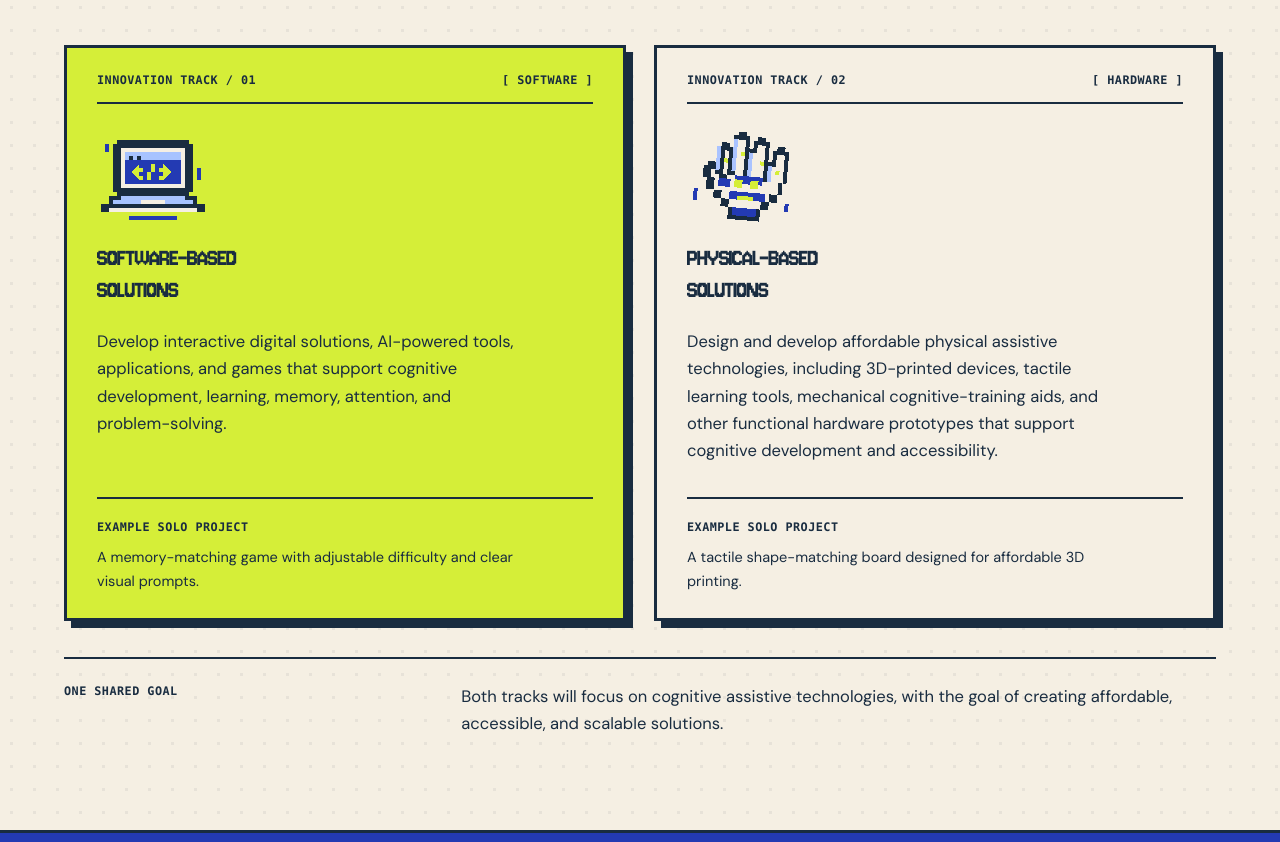
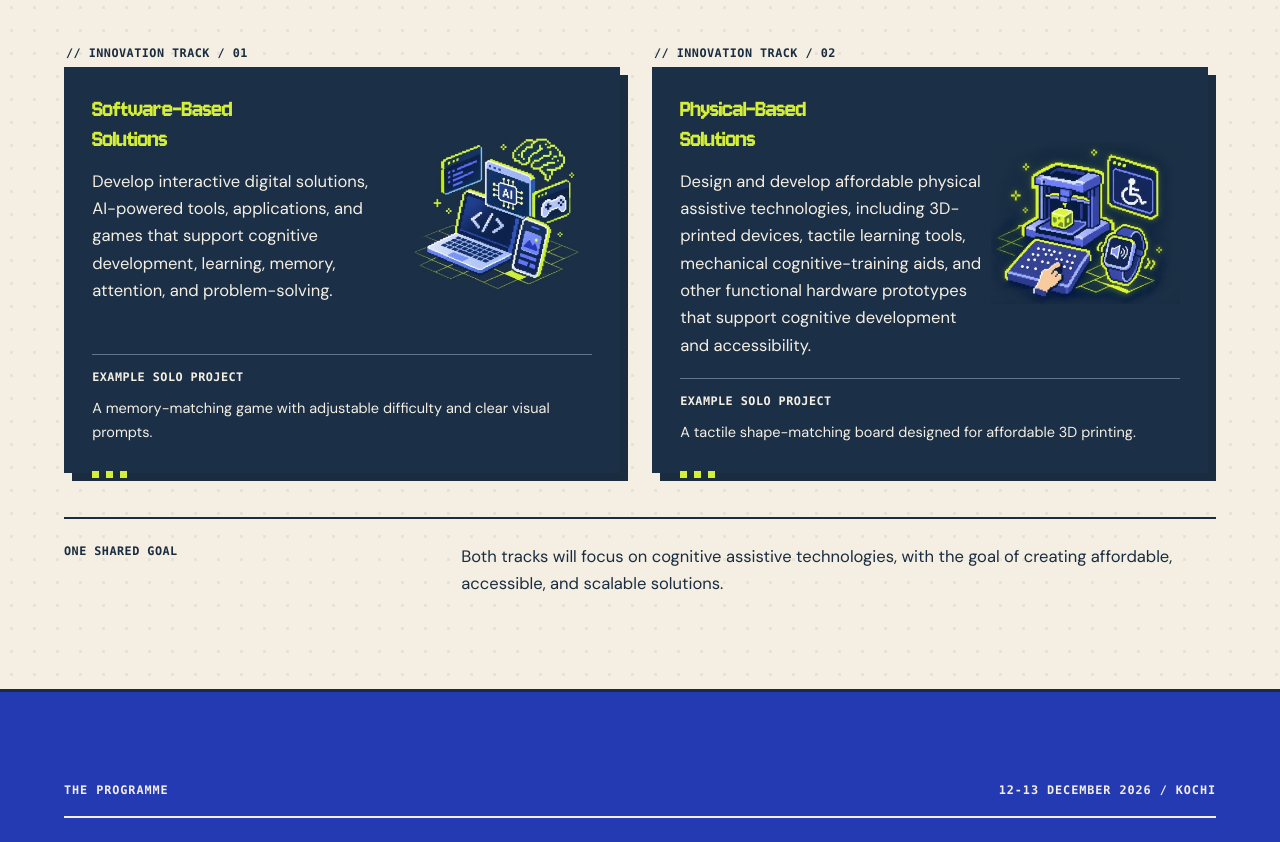
Before and after one commit to robinfrancis186/cognicraft, a plain HTML site: page index.html in a window 1280 px wide. Shown: the part 1258-2100 px from the top of the page. Drawn offline with Linux system fonts and the light colour scheme.

Commit message:
Match the innovation track cards to their posters

```diff
--- a/index.html
+++ b/index.html
@@ -316,45 +316,17 @@
               </p>
             </div>
           </div>
-          <div class="arc-track-grid">
+          <div class="arc-track-grid" id="tracks">
             <article class="arc-track arc-track-software">
-              <div class="arc-track-top">
-                <span>INNOVATION TRACK / 01</span
-                ><span aria-hidden="true">[ SOFTWARE ]</span>
-              </div>
-              <svg
-                class="arc-pixel-art"
-                viewBox="0 0 112 88"
-                fill="none"
-                aria-hidden="true"
-                shape-rendering="crispEdges"
-              >
-                <path
-                  d="M20 8h72v4h4v48h-4v4h8v8h8v8H4v-8h8v-8h8v-4h-4V12h4Z"
-                  fill="var(--ink)"
-                />
-                <path d="M24 16h64v40H24Z" fill="var(--paper)" />
-                <path d="M28 20h56v32H28Z" fill="var(--cobalt)" />
-                <path d="M28 20h56v8H28Z" fill="#A7C3FF" />
-                <path d="M32 24h4v4h-4Zm8 0h4v4h-4Z" fill="var(--ink)" />
-                <path
-                  d="m42 32-8 8 8 8h4v-4h-4v-4h4v-4h-4Zm24 0 8 8-8 8h-4v-4h4v-4h-4v-4h4ZM54 32h4v8h-4v8h-4v-8h4Z"
-                  fill="var(--lime)"
-                />
-                <path d="M24 64h64v4h8v4H16v-4h8Z" fill="#A7C3FF" />
-                <path d="M44 68h24v4H44Z" fill="var(--paper)" />
-                <path d="M12 76h88v4H12Z" fill="var(--paper)" />
-                <path
-                  d="M8 12h4v8H8ZM100 36h4v12h-4ZM32 84h48v4H32Z"
-                  fill="var(--cobalt)"
-                />
-              </svg>
+              <div class="arc-track-top">// INNOVATION TRACK / 01</div>
+              <div class="arc-track-panel">
                 <h3>Software-Based<br />Solutions</h3>
                 <p>
                   Develop interactive digital solutions, AI-powered tools,
                   applications, and games that support cognitive development,
                   learning, memory, attention, and problem-solving.
                 </p>
+                <img class="arc-track-art" src="assets/track-software.webp" width="350" height="320" loading="lazy" alt="" />
                 <div class="arc-track-example">
                   <span>EXAMPLE SOLO PROJECT</span>
                   <p>
@@ -362,41 +334,11 @@
                     visual prompts.
                   </p>
                 </div>
+              </div>
             </article>
             <article class="arc-track arc-track-devices">
-              <div class="arc-track-top">
-                <span>INNOVATION TRACK / 02</span
-                ><span aria-hidden="true">[ HARDWARE ]</span>
-              </div>
-              <svg
-                class="arc-pixel-art"
-                viewBox="0 0 112 88"
-                fill="none"
-                aria-hidden="true"
-                shape-rendering="crispEdges"
-              >
-                <path
-                  d="M28 40V16h4v-4h8v4h4V4h4V0h8v4h4v12h4V8h4V4h8v4h4v20h4V16h4v-4h8v4h4v32h-4v12h-4v8h-8v8h-8v12H44V76h-8v-8h-8v-8h-8V48h-4V36h4v-4h8Z"
-                  fill="var(--ink)"
-                />
-                <path
-                  d="M36 20h4v24h8V8h8v36h8V20h4v-8h8v36h8V32h4V20h8v28h-4v12h-8v8h-8v8H44v-8h-8v-8h-8V48h-4V40h4v4h4v4h8v-4h-4Z"
-                  fill="var(--paper)"
-                />
-                <path
-                  d="M32 48h12v8H32ZM48 44h28v8H48ZM44 60h36v8H44ZM48 76h24v8H48Z"
-                  fill="var(--cobalt)"
-                />
-                <path
-                  d="M48 48h8v8h-8Zm16 0h8v8h-8ZM52 64h16v4H52ZM36 28h4v4h-4ZM52 20h4v4h-4ZM72 28h4v4h-4ZM88 36h4v4h-4Z"
-                  fill="var(--lime)"
-                />
-                <path
-                  d="M28 16h4v24h-4ZM44 8h4v32h-4ZM60 20h4v24h-4ZM80 32h4v16h-4Z"
-                  fill="#AAC3FF"
-                />
-                <path d="M8 60h4v12H8ZM100 68h4v8h-4Z" fill="var(--cobalt)" />
-              </svg>
+              <div class="arc-track-top">// INNOVATION TRACK / 02</div>
+              <div class="arc-track-panel">
                 <h3>Physical-Based<br />Solutions</h3>
                 <p>
                   Design and develop affordable physical assistive technologies,
@@ -404,12 +346,14 @@
                   cognitive-training aids, and other functional hardware
                   prototypes that support cognitive development and accessibility.
                 </p>
+                <img class="arc-track-art" src="assets/track-hardware.webp" width="335" height="310" loading="lazy" alt="" />
                 <div class="arc-track-example">
                   <span>EXAMPLE SOLO PROJECT</span>
                   <p>
                     A tactile shape-matching board designed for affordable 3D
                     printing.
                   </p>
+                </div>
               </div>
             </article>
           </div>
--- a/styles.css
+++ b/styles.css
@@ -657,65 +657,67 @@ a:hover {
 }
 .campaign #about .arc-track-grid {
   display: grid;
-  grid-template-columns: 1fr 1fr;
-  gap: 28px;
+  grid-template-columns: repeat(auto-fit, minmax(min(100%, 30rem), 1fr));
+  gap: 32px;
+  padding: 0 8px 8px 0;
 }
 .campaign #about .arc-track {
-  position: relative;
-  display: flex;
-  flex-direction: column;
-  align-items: flex-start;
-  padding: 24px 30px 0;
-  border: 3px solid var(--ink);
-  box-shadow: 7px 7px 0 var(--ink);
-  background: var(--lime);
+  display: grid;
+  grid-template-rows: auto 1fr;
   min-width: 0;
-  overflow: hidden;
-}
-.campaign #about .arc-track-devices {
-  background: var(--paper);
 }
 .campaign #about .arc-track-top {
-  width: 100%;
-  display: flex;
-  justify-content: space-between;
-  gap: 12px;
+  margin: 0 0 5px 2px;
   font: 700 var(--type-label)/1.5 var(--mono);
   letter-spacing: 0.04em;
-  border-bottom: 2px solid var(--ink);
-  padding-bottom: 13px;
-}
-.campaign #about .arc-pixel-art {
-  display: block;
-  width: 112px;
-  height: 88px;
-  margin: 28px 0 23px;
-  overflow: visible;
-}
-.campaign #about .arc-track-devices .arc-pixel-art {
-  transform: rotate(5deg);
-  transform-origin: center;
+}
+.campaign #about .arc-track-panel {
+  position: relative;
+  display: grid;
+  grid-template-columns: minmax(0, 1.6fr) minmax(0, 1fr);
+  grid-template-rows: auto 1fr auto;
+  grid-template-areas: "title art" "copy art" "example example";
+  gap: 14px 8px;
+  padding: clamp(20px, 2.2vw, 32px);
+  background: #1b2f47;
+  color: var(--paper);
+  box-shadow: 8px 8px 0 var(--ink);
+}
+.campaign #about .arc-track-panel::after {
+  content: "";
+  position: absolute;
+  left: 28px;
+  bottom: -5px;
+  width: 7px;
+  height: 7px;
+  background: var(--lime);
+  box-shadow: 14px 0 var(--lime), 28px 0 var(--lime);
+}
+.campaign #about .arc-track-art {
+  grid-area: art;
+  place-self: center;
+  width: 100%;
+  max-width: 290px;
+  height: auto;
 }
 .campaign #about .arc-track h3 {
-  font: 400 var(--type-subheading)/var(--leading-heading) var(--pixel);
-  letter-spacing: -0.045em;
-  text-transform: uppercase;
-  margin: 0 0 21px;
-  min-height: 2.4em;
+  grid-area: title;
+  color: var(--lime);
+  font: 400 var(--type-subheading)/1.1 var(--pixel);
+  margin: 0;
 }
 .campaign #about .arc-track p {
-  font:
-    400 var(--type-body)/var(--leading-copy) DM,
-    Arial,
-    sans-serif;
-  margin: 0 0 32px;
-  max-width: 420px;
+  margin: 0;
+  font: 400 var(--type-body)/var(--leading-copy) DM, Arial, sans-serif;
+}
+.campaign #about .arc-track-panel > p {
+  grid-area: copy;
 }
 .campaign #about .arc-track-example {
-  width: 100%;
-  margin-top: auto;
-  padding: 20px 0 24px;
-  border-top: 2px solid var(--ink);
+  grid-area: example;
+  margin-top: 5px;
+  padding-top: 14px;
+  border-top: 1px solid #637489;
 }
 .campaign #about .arc-track-example > span,
 .campaign #about .arc-track-goal > span {
@@ -944,12 +946,6 @@ a:hover {
     gap: 6%;
     grid-template-columns: 1fr 1fr;
   }
-  .campaign #about .arc-track {
-    padding: 20px 22px 0;
-  }
-  .campaign #about .arc-track-top > span:last-child {
-    display: none;
-  }
 
   .campaign #programme .arc-programme-heading {
     gap: 30px;
@@ -970,6 +966,13 @@ a:hover {
   }
   .campaign #programme .arc-day-tabs strong {
     font-size: 19px;
+  }
+}
+@media (max-width: 520px) {
+  .campaign #about .arc-track-panel {
+    grid-template-columns: minmax(0, 1fr) 35%;
+    grid-template-areas: "title art" "copy copy" "example example";
+    align-items: center;
   }
 }
 @media (max-width: 600px) {
@@ -994,27 +997,11 @@ a:hover {
   .campaign #about .arc-about-copy .arc-lead {
     max-width: 330px;
   }
-  .campaign #about .arc-track-grid {
-    grid-template-columns: 1fr;
-    gap: 24px;
-  }
-  .campaign #about .arc-track h3 {
-    min-height: 0;
-  }
-  .campaign #about .arc-track p {
-    margin-bottom: 26px;
-  }
   .campaign #about .arc-track-goal {
     grid-template-columns: 1fr;
     gap: 0;
   }
 
-  .campaign #about .arc-track-top > span:last-child {
-    display: block;
-  }
-  .campaign #about .arc-pixel-art {
-    margin: 23px 0 20px;
-  }
   .campaign #programme {
     padding: 55px 0;
   }
```
Also changed, not shown: assets/track-hardware.webp (added), assets/track-software.webp (added). Lines whose indentation alone changed are shown as unchanged.
